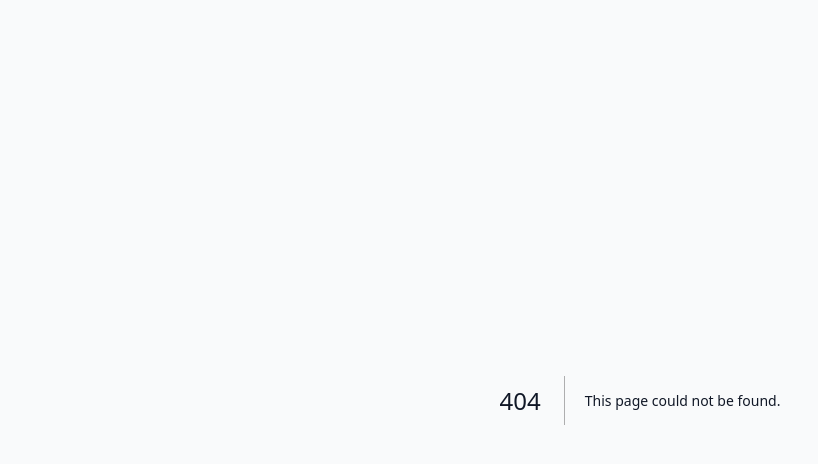
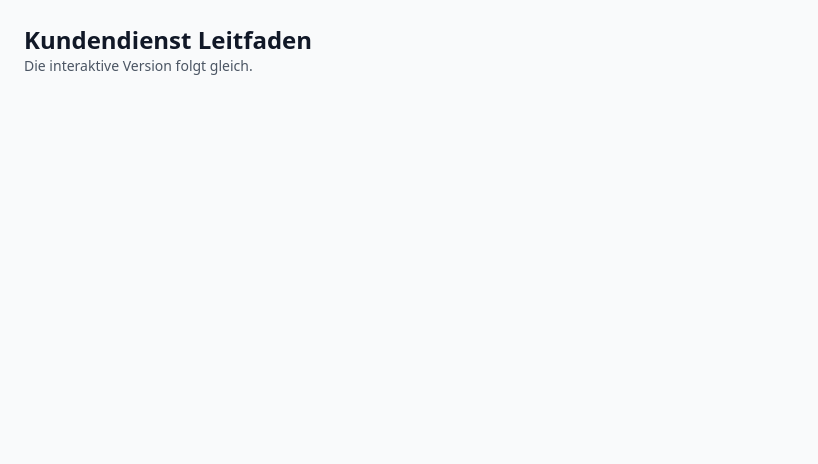
Before and after one commit to innsupplements-web/Setup-Support, a Next.js app: page /kundendienst in a window 1280 px wide. Before the commit this address had no page. Shown: the top 464 px of the page, without its empty margins (0-818 px from the left). Built offline with nearby package versions, Linux system fonts and the light colour scheme.

Commit message:
Create page.tsx

```diff
--- /dev/null
+++ b/src/app/kundendienst/page.tsx
@@ -0,0 +1,8 @@
+export default function Page() {
+  return (
+    <main className="p-6">
+      <h1 className="text-2xl font-bold">Kundendienst Leitfaden</h1>
+      <p className="text-sm text-gray-600">Die interaktive Version folgt gleich.</p>
+    </main>
+  );
+}
```
